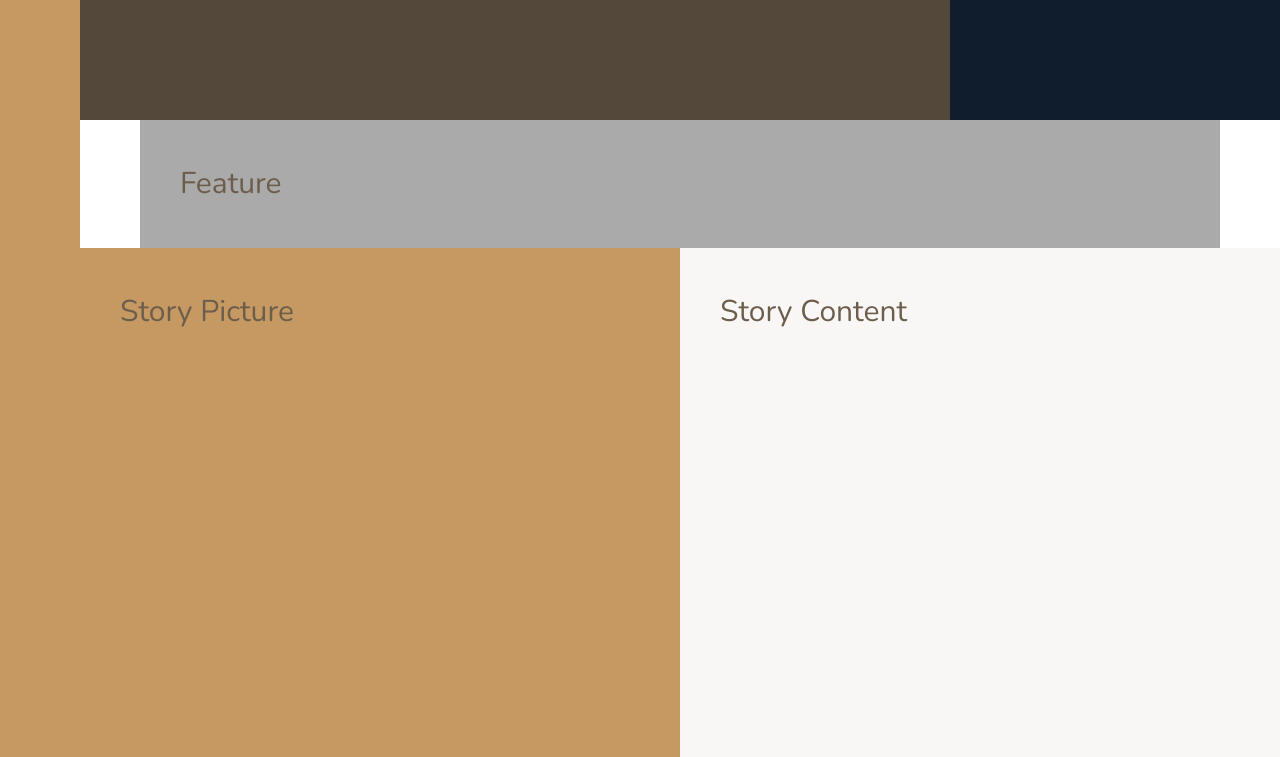
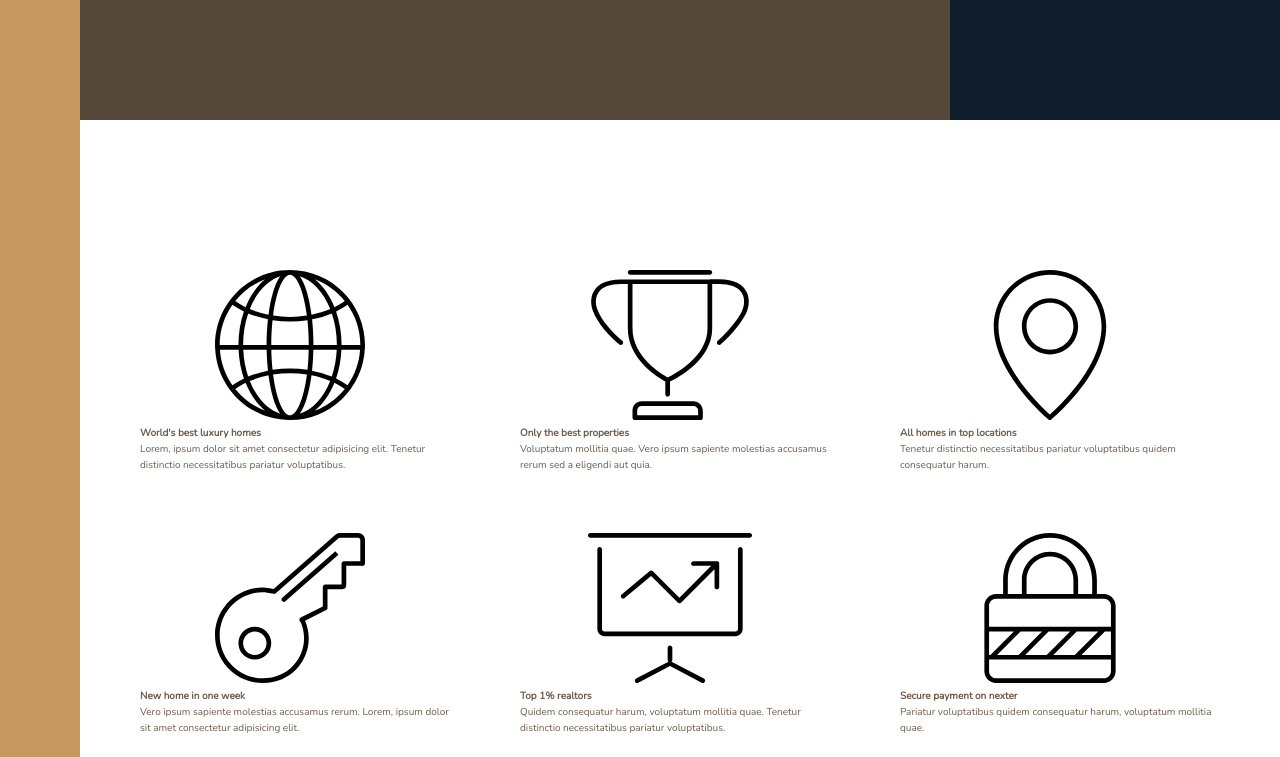
Before and after one commit to Ryanhustler420/AdvanceCss_AKA_scss, a website: page Nexter/index.html in a window 1280 px wide. Shown: the part 520-1277 px from the top of the page. Drawn offline with nearby package versions, Linux system fonts and the light colour scheme.

Commit message:
Building the Features Section - Part 1

```diff
--- a/Nexter/index.html
+++ b/Nexter/index.html
@@ -25,7 +25,61 @@
         </div>
 
         <section class="features">
-            Feature
+            <!-- .feature{feature $}*6 -->
+            <div class="feature">
+                <svg class="feature__icon">
+                    <use xlink:href='img/sprite.svg#icon-global'></use>
+                </svg>
+                <h4 class="heading-4">World's best luxury homes</h4>
+                <p class="feature__text">
+                    Lorem, ipsum dolor sit amet consectetur adipisicing elit. Tenetur distinctio necessitatibus pariatur voluptatibus.
+                </p>
+            </div>
+            <div class="feature">
+                <svg class="feature__icon">
+                    <use xlink:href='img/sprite.svg#icon-trophy'></use>
+                </svg>
+                <h4 class="heading-4">Only the best properties</h4>
+                <p class="feature__text">
+                    Voluptatum mollitia quae. Vero ipsum sapiente molestias accusamus rerum sed a eligendi aut quia.
+                </p>
+            </div>
+            <div class="feature">
+                <svg class="feature__icon">
+                    <use xlink:href='img/sprite.svg#icon-map-pin'></use>
+                </svg>
+                <h4 class="heading-4">All homes in top locations</h4>
+                <p class="feature__text">
+                    Tenetur distinctio necessitatibus pariatur voluptatibus quidem consequatur harum.
+                </p>
+            </div>
+            <div class="feature">
+                <svg class="feature__icon">
+                    <use xlink:href='img/sprite.svg#icon-key'></use>
+                </svg>
+                <h4 class="heading-4">New home in one week</h4>
+                <p class="feature__text">
+                    Vero ipsum sapiente molestias accusamus rerum. Lorem, ipsum dolor sit amet consectetur adipisicing elit.
+                </p>
+            </div>
+            <div class="feature">
+                <svg class="feature__icon">
+                    <use xlink:href='img/sprite.svg#icon-presentation'></use>
+                </svg>
+                <h4 class="heading-4">Top 1% realtors</h4>
+                <p class="feature__text">
+                    Quidem consequatur harum, voluptatum mollitia quae. Tenetur distinctio necessitatibus pariatur voluptatibus.
+                </p>
+            </div>
+            <div class="feature">
+                <svg class="feature__icon">
+                    <use xlink:href='img/sprite.svg#icon-lock'></use>
+                </svg>
+                <h4 class="heading-4">Secure payment on nexter</h4>
+                <p class="feature__text">
+                    Pariatur voluptatibus quidem consequatur harum, voluptatum mollitia quae.
+                </p>
+            </div>
         </section>
 
         <div class="story__pictures">
--- a/Nexter/sass/_base.scss
+++ b/Nexter/sass/_base.scss
@@ -40,9 +40,4 @@
   grid-template-rows: 80vh min-content 40vw repeat(3, min-content);
   grid-template-columns: [sidebar-start] 8rem [sidebar-end full-start] minmax(6rem, 1fr) [center-start] repeat(8, [col-start] minmax(min-content, 14rem) [col-end]) [center-end] minmax(6rem,1fr) [full-end];
 
-  & > * {
-    padding: 40px;
-    font-size: 3rem;
-  }
-
 }
--- a/Nexter/sass/_features.scss
+++ b/Nexter/sass/_features.scss
@@ -1,4 +1,10 @@
 .features {
-    background-color: $color-grey-light-2;
+    // background-color: $color-grey-light-2;
     grid-column: center-start / center-end;
+
+    margin: 15rem 0;
+
+    display: grid;
+    grid-template-columns: repeat(3, 1fr);
+    grid-gap: 6rem;
 }
```
Also changed, not shown: Nexter/css/style.css.
